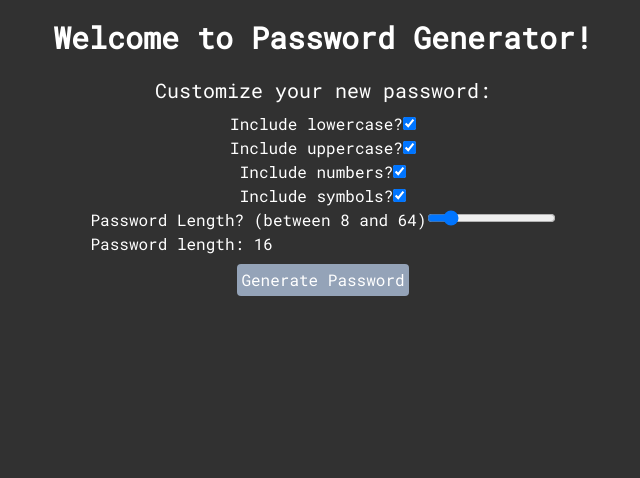
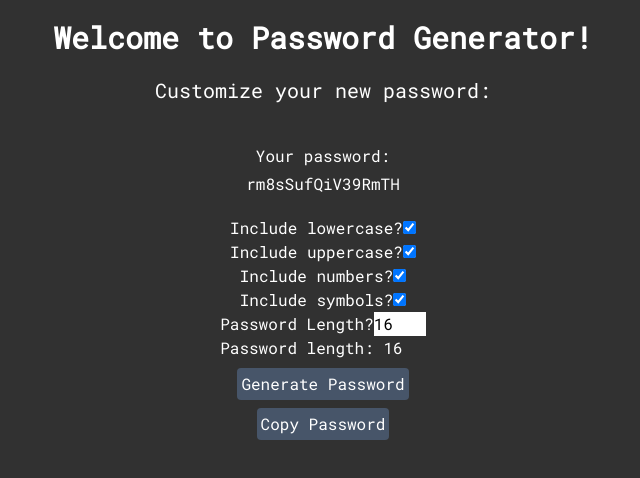
Before and after one commit to CascadeColin/password-generator, a React (Vite) app: page / in a window 1280 px wide. Shown: the top 478 px of the page, without its empty margins (317-957 px from the left). Built offline with nearby package versions, Linux system fonts and the light colour scheme; a web font is replaced by a local one.

Commit message:
fixed password generation to use correct length; UX changes to setting password length; added copy password button; set lowercase to true if all checkboxes are unchecked

```diff
--- a/src/components/passwordGen.tsx
+++ b/src/components/passwordGen.tsx
@@ -1,49 +1,88 @@
 import { ChangeEvent, FormEvent, useState } from "react";
 import { form, FormData } from "../helpers/datatypes";
-import { generatePassword } from "../helpers/generator";
+import { generatePassword } from "../helpers/passGenerator";
 import { formSetup } from "../helpers/formSetup";
 
 export default function PasswordGen() {
   const [userSettings, setUserSettings] = useState(form);
-  const [password, setPassword] = useState("");
-  console.log("state: ", userSettings);
-  console.log("password: ", password);
 
+  // initialize password state to show a password with default settings
+  const [password, setPassword] = useState(generatePassword(userSettings));
+
+  // if all booleans are false, set lowercase to true
+  const { lowercase, uppercase, numbers, symbols } = userSettings;
+  const bools = {
+    lowercase,
+    uppercase,
+    numbers,
+    symbols,
+  };
+  if (Object.values(bools).every((bool) => bool === false)) {
+    setUserSettings({ ...userSettings, lowercase: true });
+  }
+
+  // generates data that is mapped to create form
   const renderForm: FormData[] = formSetup(userSettings);
+  // console.log(renderForm)
 
+  // updates state as user manipulates password settings
   function handleChangeEvent(e: ChangeEvent<HTMLInputElement>): void {
+    const lengthNumber = Number(userSettings.length);
+    console.log(lengthNumber);
+    // if boolean value
     if (e.target.value === "on") {
       setUserSettings({ ...userSettings, [e.target.id]: e.target.checked });
-    } else {
+    }
+    // if string value
+    else {
       setUserSettings({ ...userSettings, [e.target.id]: e.target.value });
     }
   }
 
+  // creates a password for the user if form is filled out correctly
   function formSubmit(e: FormEvent<HTMLButtonElement>): void {
     e.preventDefault();
+    const lengthNumber = Number(userSettings.length);
+
+    // restricts length to 8-128 characters
+    if (lengthNumber < 8) {
+      setUserSettings({ ...userSettings, length: "8" });
+    }
+    if (lengthNumber > 128) {
+      setUserSettings({ ...userSettings, length: "128" });
+    }
     setPassword(generatePassword(userSettings));
+  }
+
+  function copyToClipboard(e: FormEvent<HTMLButtonElement>): void {
+    e.preventDefault();
+    navigator.clipboard.writeText(password);
   }
 
   return (
     <>
+      <div>
+        <h1 className="text-center mt-10 mx-10 mb-1">Your password:</h1>
+        <p className="text-center mb-5">{password}</p>
+      </div>
       <form className="flex flex-col items-center">
         {renderForm.map(([i, key, value]: FormData) => {
           if (typeof value === "string") {
             return (
               <div key={i}>
-                <label htmlFor={key}>Password Length? (between 8 and 64)</label>
+                <label htmlFor={key}>Password Length?</label>
                 <input
-                  type="range"
+                  type="number"
                   name={key}
                   id={key}
                   min="8"
-                  max="64"
-                  value={userSettings.length}
+                  max="128"
+                  value={Number(value)}
                   step="1"
                   className="bg-white text-black"
                   onChange={handleChangeEvent}
                 />
-                <p>Password length: {userSettings.length}</p>
+                <p>Password length: {Number(value)}</p>
               </div>
             );
           }
@@ -59,11 +98,16 @@ export default function PasswordGen() {
             </div>
           );
         })}
-        <button className="rounded p-1 bg-slate-400 mt-2" onClick={formSubmit}>
+        <button className="rounded p-1 bg-slate-600 mt-2" onClick={formSubmit}>
           Generate Password
         </button>
+        <button
+          className="rounded p-1 bg-slate-600 mt-2"
+          onClick={copyToClipboard}
+        >
+          Copy Password
+        </button>
       </form>
-      {password && <p className="text-center">Your password: {password}</p>}
     </>
   );
 }
--- /dev/null
+++ b/src/helpers/copyPassword.ts
@@ -0,0 +1,3 @@
+export function copyToClipboard(password: string): void {
+    navigator.clipboard.writeText(password)
+}
--- a/src/helpers/generator.ts
+++ /dev/null
@@ -1,33 +0,0 @@
-import { Form } from "./datatypes";
-import { lowercase, uppercase, numbers, symbols } from "./passwordChars";
-// randomize the array of chars
-import { shuffle } from "./shuffle";
-
-// logic for password creation
-// TODO: clean up the code
-export function generatePassword(userSettings: Form): string {
-  let userPassword: string = "";
-  for (const [key, value] of Object.entries(userSettings)) {
-    if (value && typeof value === "boolean") {
-      switch (key) {
-        case "lowercase":
-          userPassword = userPassword.concat(lowercase);
-          break;
-        case "uppercase":
-          userPassword = userPassword.concat(uppercase);
-          break;
-        case "numbers":
-          userPassword = userPassword.concat(numbers);
-          break;
-        case "symbols":
-          userPassword = userPassword.concat(symbols);
-          break;
-      }
-    }
-  }
-  const a = shuffle(userPassword.split(""));
-  const len = Number(userSettings.length);
-  a.splice(len, Infinity);
-  const b = a.join("");
-  return b;
-}
--- /dev/null
+++ b/src/helpers/passGenerator.ts
@@ -0,0 +1,53 @@
+import { Form } from "./datatypes";
+import { lowercase, uppercase, numbers, symbols } from "./passwordChars";
+// randomize the array of chars
+import { shuffle } from "./shuffle";
+
+// logic for password creation
+export function generatePassword(userSettings: Form): string {
+  // length of password in number type
+  let len = Number(userSettings.length);
+
+  // restricts length to 8-128 characters
+  if (len < 8) {
+    len = 8;
+  }
+  if (len > 128) {
+    len = 128;
+  }
+
+  // pool of character to draw from to create each password string index
+  let characterSet: string = "";
+  // password string return to the client
+  let password: string = "";
+
+  for (const [key, value] of Object.entries(userSettings)) {
+    if (value && typeof value === "boolean") {
+      switch (key) {
+        case "lowercase":
+          characterSet = characterSet.concat(lowercase);
+          break;
+        case "uppercase":
+          characterSet = characterSet.concat(uppercase);
+          break;
+        case "numbers":
+          characterSet = characterSet.concat(numbers);
+          break;
+        case "symbols":
+          characterSet = characterSet.concat(symbols);
+          break;
+      }
+    }
+  }
+
+  // shuffle function needs an array
+  const characterArray: string[] = characterSet.split("");
+  let i = 0;
+  while (i < len) {
+    shuffle(characterArray);
+    password = password.concat(characterArray[0]);
+    i++;
+  }
+
+  return password;
+}
--- a/src/helpers/passwordChars.ts
+++ b/src/helpers/passwordChars.ts
@@ -1,4 +1,4 @@
 export const lowercase: string = "abcdefghijklmnopqrstuvwxyz";
 export const uppercase: string = "abcdefghijklmnopqrstuvwxyz".toUpperCase();
 export const numbers: string = "0123456789";
-export const symbols: string = "~`!@#$%^&*()_-+={[}]|:;\"'<,>.?/";
+export const symbols: string = "!@#$%^&*";
```
Also changed, not shown: src/App.tsx (+3 -7 lines).
